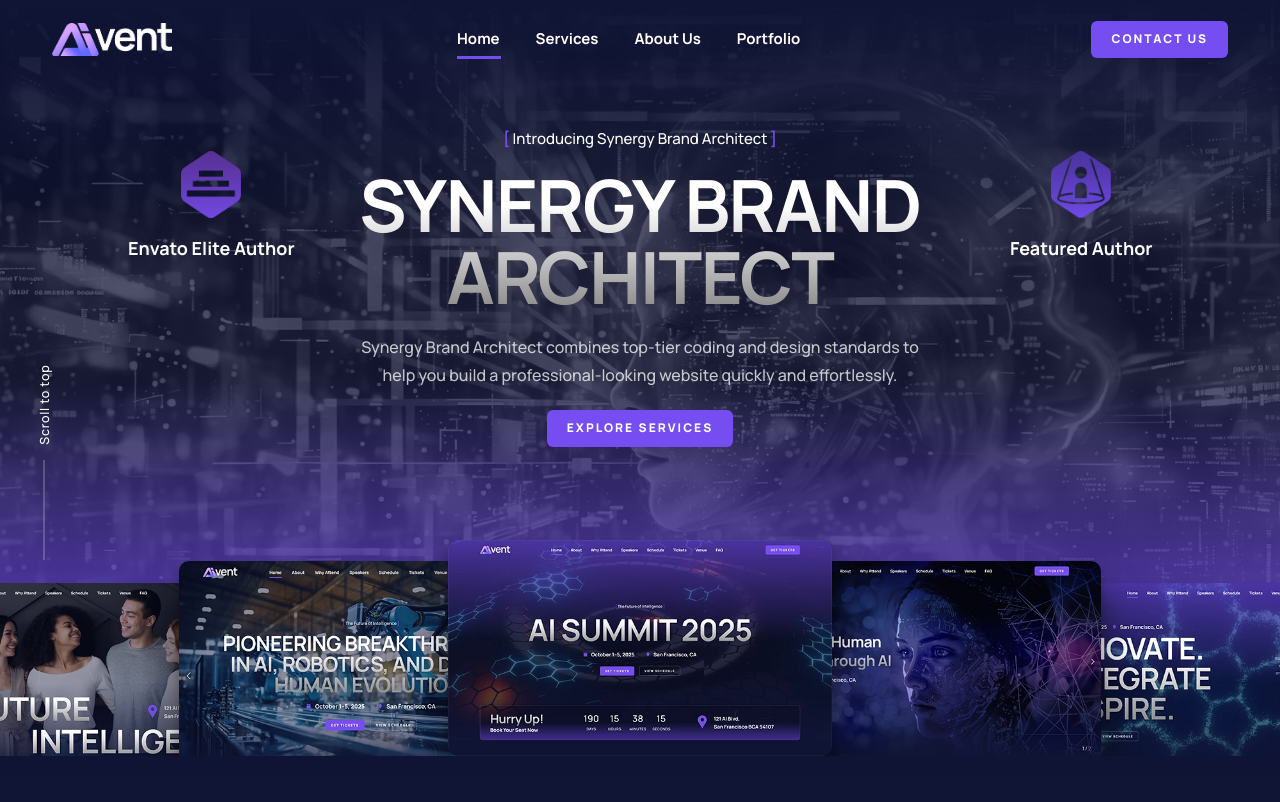
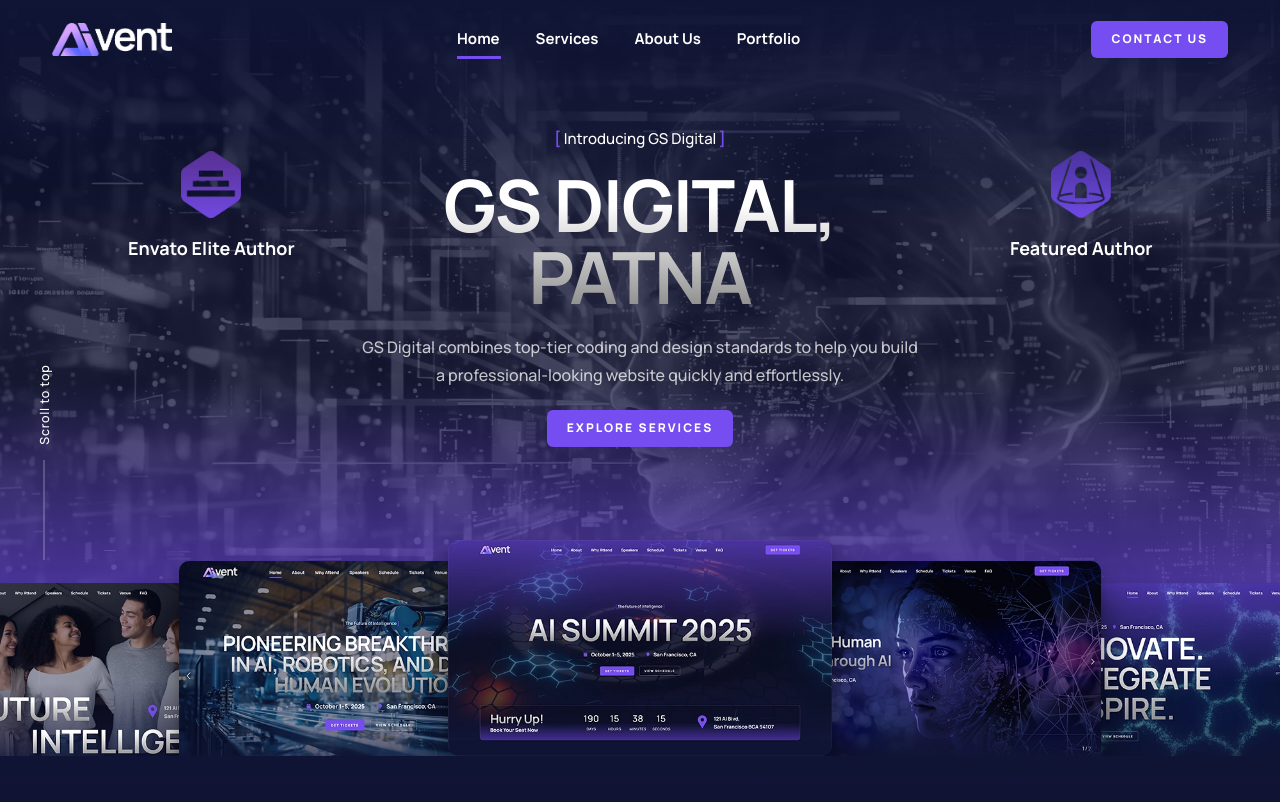
Before and after one commit to kumaranujranchi/gsdigital, a plain HTML site: page index.html in a window 1280 px wide. Shown: the top 802 px of the page. Drawn offline with Linux system fonts and the light colour scheme.

Commit message:
chore: update hero section from 'Synergy Brand Architect' to 'GS Digital, Patna'

```diff
--- a/index.html
+++ b/index.html
@@ -101,9 +101,9 @@
                     <div class="row g-4 gx-5 justify-content-center">
                         <div class="col-lg-6 text-center">
                             <div class="py-4">
-                                <div class="subtitle s2 mb-3 wow fadeInUp">Introducing Synergy Brand Architect</div>
-                                <h1 class="fs-72 lh-1 text-uppercase wow fadeInUp">Synergy Brand Architect</h1>
-                                <p class="wow fadeInUp">Synergy Brand Architect combines top-tier coding and design standards to help you build a professional-looking website quickly and effortlessly.</p>
+                                <div class="subtitle s2 mb-3 wow fadeInUp">Introducing GS Digital</div>
+                                <h1 class="fs-72 lh-1 text-uppercase wow fadeInUp">GS Digital, Patna</h1>
+                                <p class="wow fadeInUp">GS Digital combines top-tier coding and design standards to help you build a professional-looking website quickly and effortlessly.</p>
                                 <a class="btn-main fx-slide wow fadeInUp" href="#section-services"><span>Explore Services</span></a>
                             </div>
                         </div>
```
